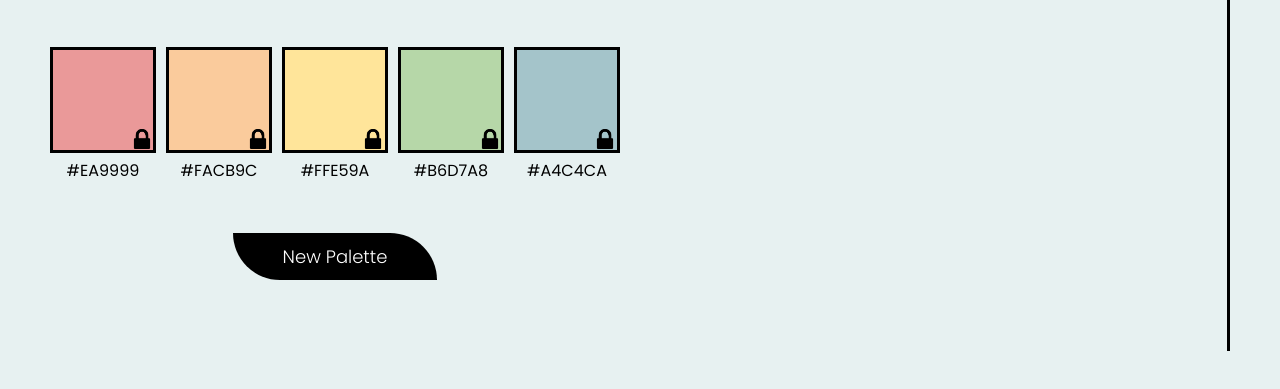
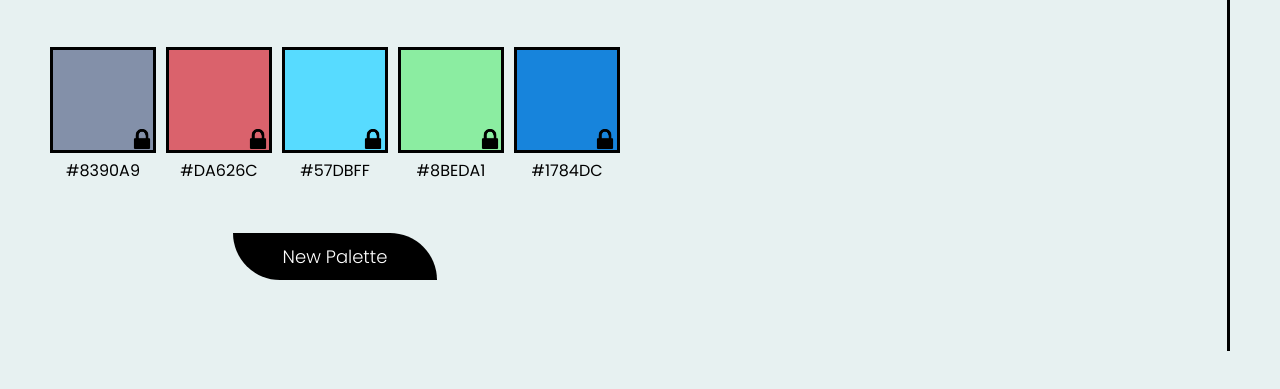
Before and after one commit to EGavinG/color_random, a plain HTML site: page index.html in a window 1280 px wide. Shown: the part 199-588 px from the top of the page. Drawn offline with Linux system fonts and the light colour scheme.

Commit message:
generate random palettes

```diff
--- a/main.js
+++ b/main.js
@@ -9,22 +9,53 @@ var newPaletteBtn = document.querySelector(".newPaletteBtn");
 var box1Main = document.querySelector(".box1");
 var code1Main = document.querySelector(".code1");
 
-var box1Main = document.querySelector(".box2");
-var code1Main = document.querySelector(".code2");
+var box2Main = document.querySelector(".box2");
+var code2Main = document.querySelector(".code2");
 
-var box1Main = document.querySelector(".box3");
-var code1Main = document.querySelector(".code3");
+var box3Main = document.querySelector(".box3");
+var code3Main = document.querySelector(".code3");
 
-var box1Main = document.querySelector(".box4");
-var code1Main = document.querySelector(".code4");
+var box4Main = document.querySelector(".box4");
+var code4Main = document.querySelector(".code4");
 
-var box1Main = document.querySelector(".box5");
-var code1Main = document.querySelector(".code5");
+var box5Main = document.querySelector(".box5");
+var code5Main = document.querySelector(".code5");
 
 // EVENT LISTNER:
 
 newPaletteBtn.addEventListener("click", randomizeColors);
+window.addEventListener("DOMContentLoaded", loadPage);
 
 //FUNCTIONS
 
-function randomizeColors() {}
+function loadPage() {
+  randomizeColors();
+}
+
+function randomizeColors() {
+  var randHex1 = randomHex();
+  var randHex2 = randomHex();
+  var randHex3 = randomHex();
+  var randHex4 = randomHex();
+  var randHex5 = randomHex();
+  box1Main.style.backgroundColor = randHex1;
+  box2Main.style.backgroundColor = randHex2;
+  box3Main.style.backgroundColor = randHex3;
+  box4Main.style.backgroundColor = randHex4;
+  box5Main.style.backgroundColor = randHex5;
+  code1Main.innerText = randHex1;
+  code2Main.innerText = randHex2;
+  code3Main.innerText = randHex3;
+  code4Main.innerText = randHex4;
+  code5Main.innerText = randHex5;
+}
+
+function randomHex() {
+  var values = "ABCDEF0123456789";
+  var hex = "#";
+  for (var i = 0; i < 6; i++) {
+    hex += values[Math.floor(Math.random() * 16)];
+    // hex = hex + values[Math.floor(Math.random() * 16)];
+  }
+  return hex;
+}
```
Also changed, not shown: index.html (+0 -1 lines).
